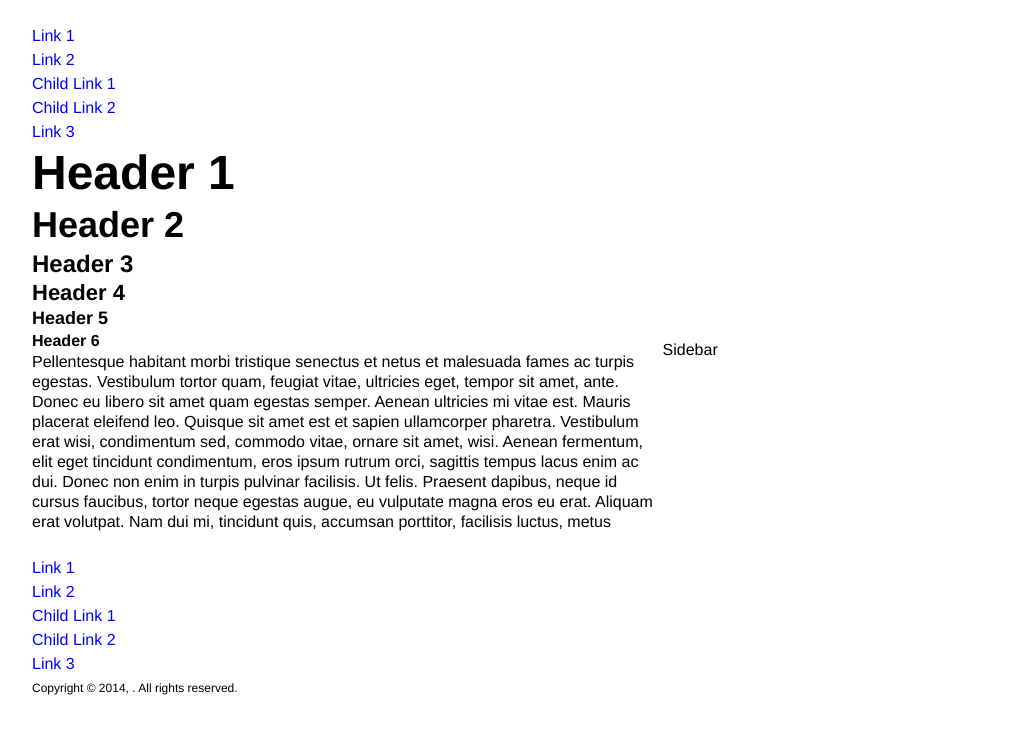
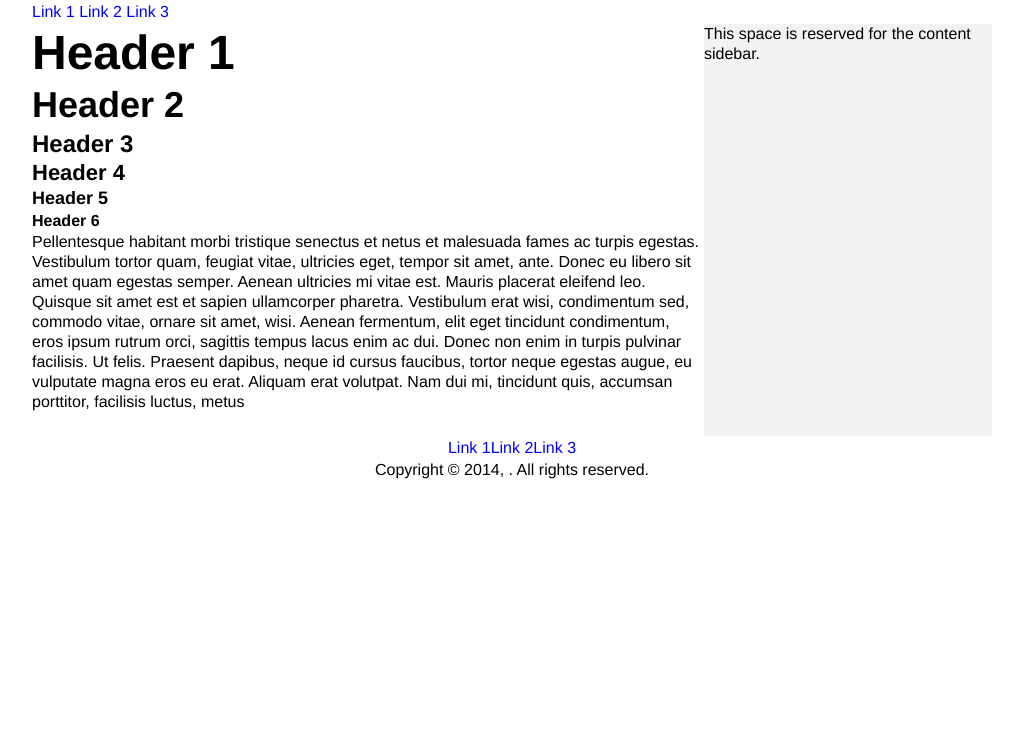
Before and after one commit to Alekhen/borjigin, a plain HTML site: page index.html in a window 1280 px wide. Shown: the whole page, without its empty margins (128-1151 px from the left). Drawn offline with nearby package versions, Linux system fonts and the light colour scheme.

Commit message:
Additional work on the flexbox model

```diff
--- a/index.html
+++ b/index.html
@@ -38,16 +38,11 @@
 			</div><!--#logo-->
 			<nav id="primary-nav" role="navigation">
 				<ul>
-					<li class="current_page_item"><a href="#">Link 1</a></li>
-					<li class="page_item"><a href="#">Link 2</a>
-						<ul class='children'>
-							<li class="page_item"><a href="#">Child Link 1</a></li>
-							<li class="page_item"><a href="#">Child Link 2</a></li>
-						</ul>
-					</li>
-					<li class="page_item"><a href="#">Link 3</a></li>
+					<li class="current-page-link"><a href="#">Link 1</a></li>
+					<li class="page-link"><a href="#">Link 2</a></li>
+					<li class="page-link"><a href="#">Link 3</a></li>
 				</ul>
-			</nav>
+			</nav><!--#primary-nav-->
 		</div><!--.wrapper-->
 	</header>
 
@@ -64,7 +59,7 @@
 			</section><!--.main-->
 
 			<div id="sidebar" role="complementary">
-				Sidebar
+				<p>This space is reserved for the content sidebar.</p>
 			</div><!--#sidebar-->
 		</div><!--.wrapper-->
 	</div><!--#content-->
@@ -73,17 +68,14 @@
 		<div class="wrapper">
 			<nav id="sitemap" role="navigation">
 				<ul>
-					<li class="current_page_item"><a href="#">Link 1</a></li>
-					<li class="page_item"><a href="#">Link 2</a>
-						<ul class='children'>
-							<li class="page_item"><a href="#">Child Link 1</a></li>
-							<li class="page_item"><a href="#">Child Link 2</a></li>
-						</ul>
-					</li>
-					<li class="page_item"><a href="#">Link 3</a></li>
+					<li class="current-page-link"><a href="#">Link 1</a></li>
+					<li class="page-link"><a href="#">Link 2</a></li>
+					<li class="page-link"><a href="#">Link 3</a></li>
 				</ul>
 			</nav><!--#sitemap-->
-			<div id="disclaimer" role="contentinfo">Copyright &copy; 2014, <a href="#"></a>.  All rights reserved.</div>
+			<div id="disclaimer" role="contentinfo">
+				<p>Copyright &copy; 2014, <a href="#"></a>.  All rights reserved.</p>
+			</div><!--#disclaimer-->
 		</div><!--.wrapper-->
 	</footer>
 
--- a/scss/style.scss
+++ b/scss/style.scss
@@ -10,41 +10,60 @@
 
 /* -------------------- PAGE HEADER -------------------- */
 #page-header {
-	@include flex(null, 0);
-	@include flexbox(row, center);
+	@include flexbox(column, center);
 	margin: auto;
+	.wrapper {
+		@include flexbox(row, flex-start);
+	}
 }
+#logo {
 
-
-/* -------------------- PRIMARY NAVIGATION -------------------- */
+}
 #primary-nav {
-
+	li {
+		@include settings(relative, null, inline-block);
+	}
 }
 
 
 /* -------------------- PAGE CONTENT -------------------- */
 #content {
-	@include flexbox(row, center);
+	@include flexbox(column, center);
 	margin: auto;
 	.wrapper {
 		@include flexbox(row, center);
 	}
 }
 #main {
-	@include size(670);
-	margin: auto;
+	@include flex(0 1 70%);
 }
 #sidebar {
-	@include size(350);
-	margin: auto;
+	@include bg(black(0.05));
+	@include flex(0 1 30%);
 }
 
 
 /* -------------------- PAGE FOOTER -------------------- */
 #page-footer {
-	@include flexbox(row, center);
+	@include flexbox(column, center);
 	margin: auto;
+	.wrapper {
+		@include flexbox(column, center);
+	}
+}
+#sitemap {
+	margin: auto;
+	ul {
+		@include settings(relative, null, null, right);
+		left: -50%;
+	}
+	li {
+		@include settings(relative, null, inline-block, left);
+		left: 50%;
+	}
 }
 #disclaimer {
 	@include font(12);
+	text-align: center;
+	margin: auto;
 }
```
Also changed, not shown: codekit-config.json (+11 -11 lines), css/style.css.
